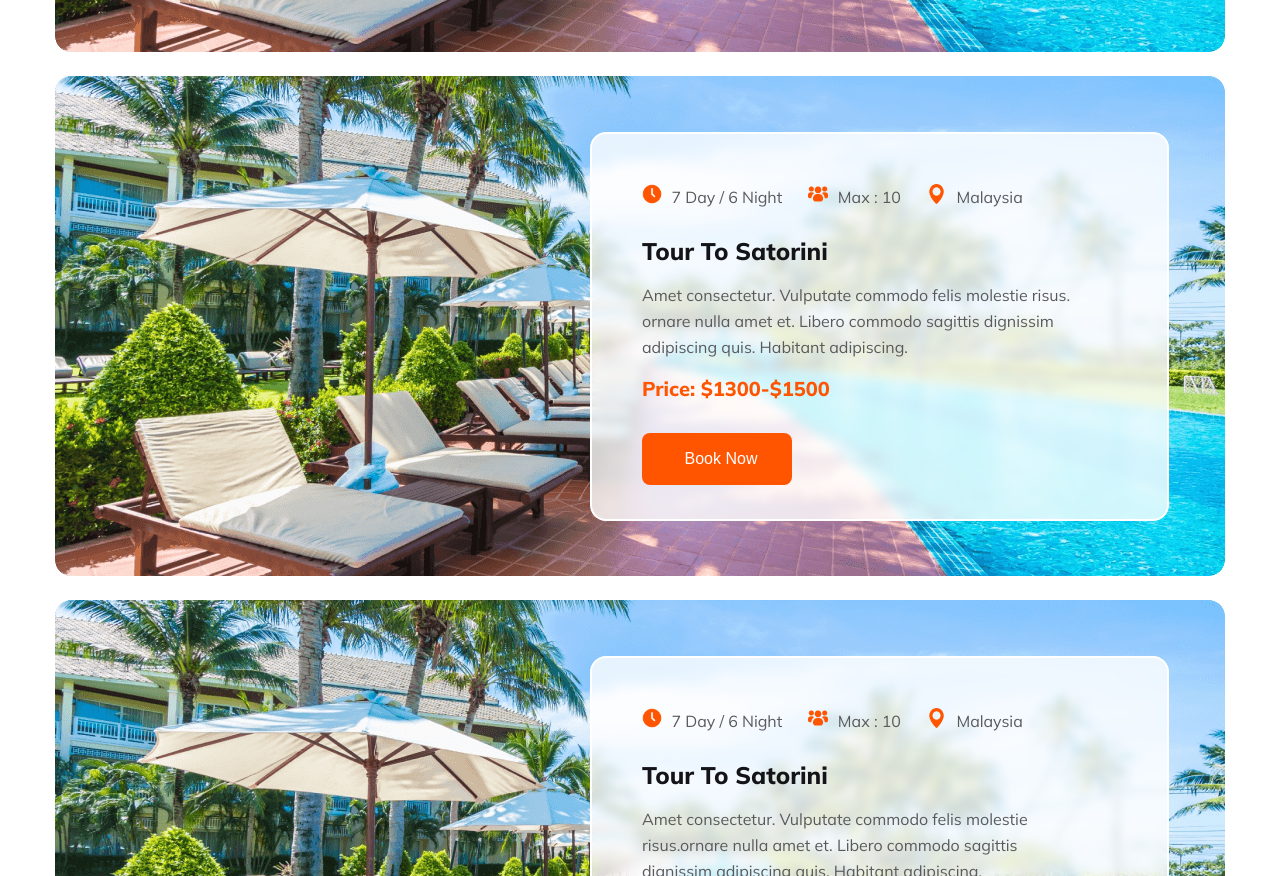
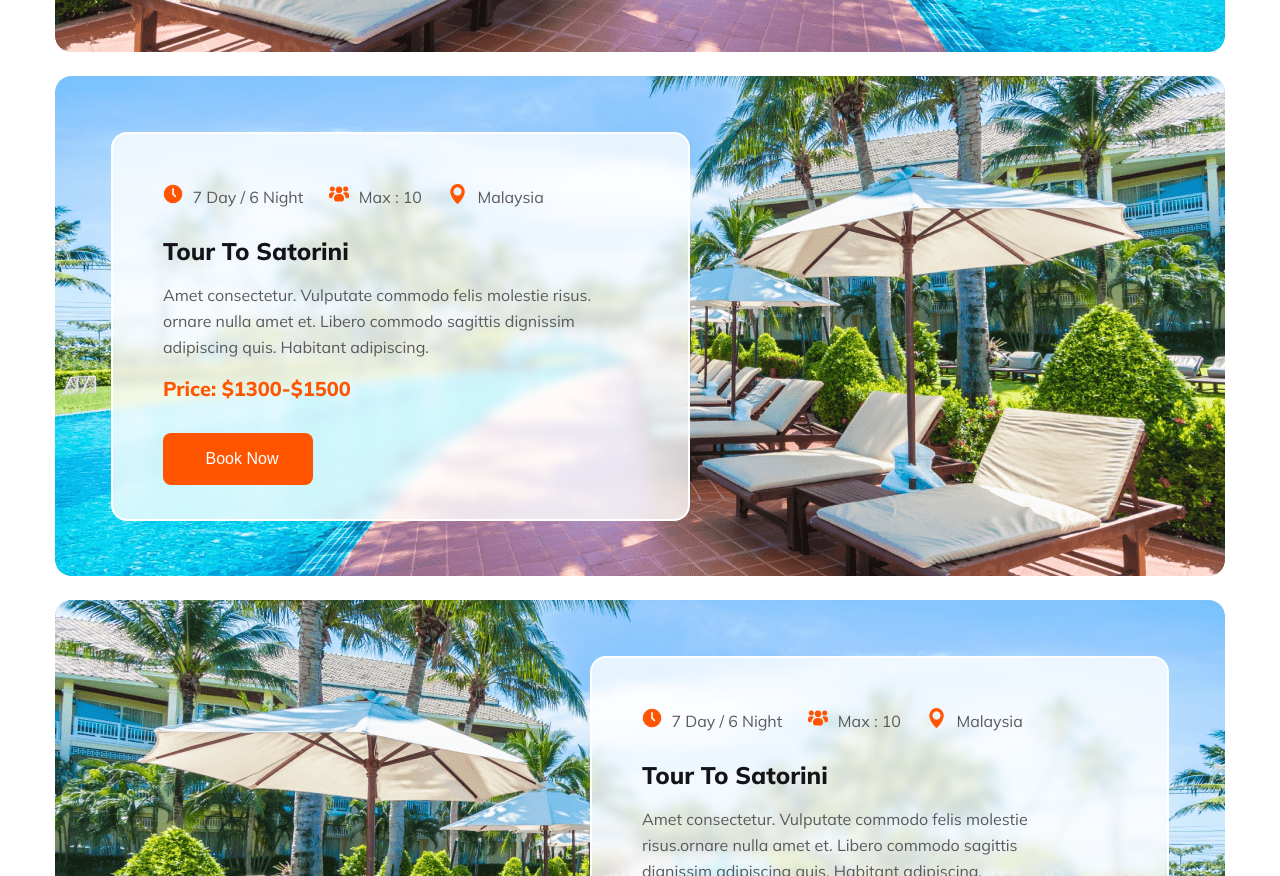
Before and after one commit to tariqul420/Hero-Travel, a plain HTML site: page index.html in a window 1280 px wide. Shown: the part 3992-4868 px from the top of the page. Drawn offline with Linux system fonts and the light colour scheme.

Commit message:
rotate card

```diff
--- a/index.html
+++ b/index.html
@@ -191,8 +191,8 @@
           </div>
         </div>
 
-        <div class="discount-card">
-          <div class="card ">
+        <div class="discount-card card002">
+          <div class="card card02">
             <div class="icon-content">
               <div class="icon">
                 <img src="Images/clock.png" alt="" />
--- a/styles/style.css
+++ b/styles/style.css
@@ -387,9 +387,11 @@ button {
     width: 150px;
 }
 
-.card02 {
-    display: flex;
-    flex-direction: row-reverse;
+.card002 {
+    transform: rotateY(180deg);
+}
+.card02{
+    transform: rotateY(180deg);
 }
 
 /* responsive mobile device */
```
